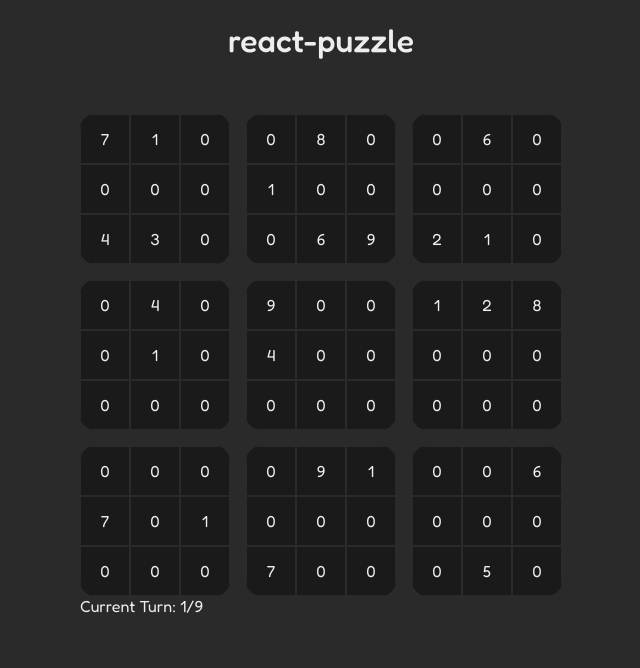
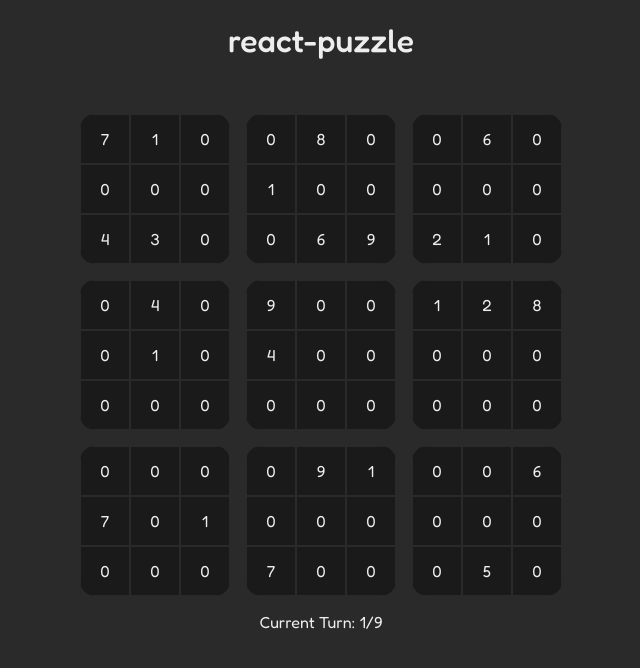
Before and after one commit to wizguin/react-puzzle, a React app: page / in a window 1280 px wide. Shown: the top 668 px of the page, without its empty margins (319-959 px from the left). Built offline with nearby package versions, Linux system fonts and the light colour scheme.

Commit message:
Center turn counter in puzzle

```diff
--- /dev/null
+++ b/src/components/puzzle/Puzzle.css
@@ -0,0 +1,6 @@
+#puzzle {
+    display: flex;
+    flex-direction: column;
+    align-items: center;
+    gap: 1rem;
+}
--- a/src/components/puzzle/Puzzle.tsx
+++ b/src/components/puzzle/Puzzle.tsx
@@ -1,3 +1,5 @@
+import './Puzzle.css'
+
 import Grid from './grid/Grid'
 
 import { useState } from 'react'
```
